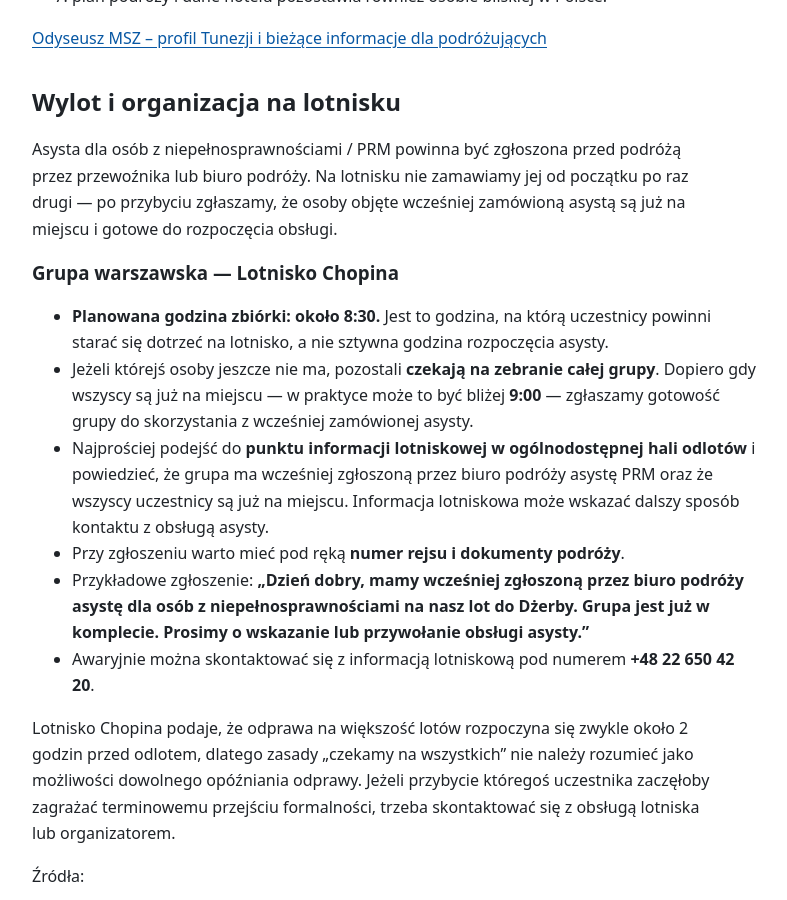
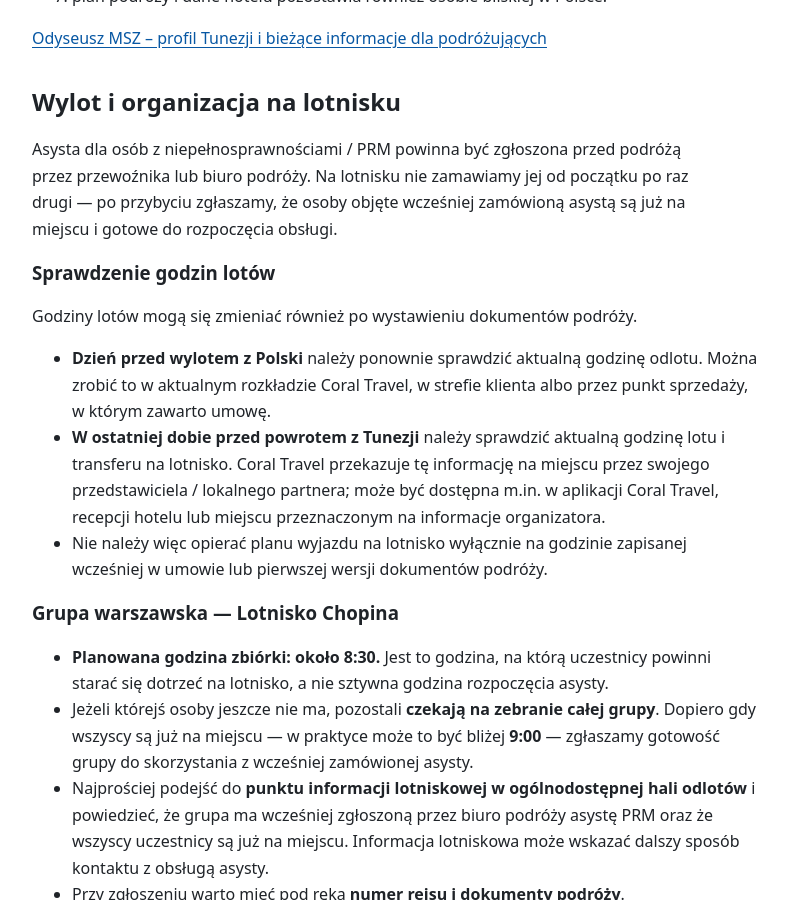
Before and after one commit to rotnicki/djerba-2026, a Jekyll site: the page built from praktyczne.md, in a window 1280 px wide and 900 px high, scrolled down 9824 px. Shown: the whole window, without its empty margins (32-819 px from the left). Built offline with Jekyll 4.4.1, drawn with Linux system fonts in a browser that asks for light colours; our own code applies the rules of GitHub Pages for plain Markdown files.

Commit message:
Dodaj procedurę sprawdzania godzin lotów

```diff
--- a/praktyczne.md
+++ b/praktyczne.md
@@ -274,6 +274,14 @@ Najrozsądniejszy plan dla naszej grupy:
 
 Asysta dla osób z niepełnosprawnościami / PRM powinna być zgłoszona przed podróżą przez przewoźnika lub biuro podróży. Na lotnisku nie zamawiamy jej od początku po raz drugi — po przybyciu zgłaszamy, że osoby objęte wcześniej zamówioną asystą są już na miejscu i gotowe do rozpoczęcia obsługi.
 
+### Sprawdzenie godzin lotów
+
+Godziny lotów mogą się zmieniać również po wystawieniu dokumentów podróży.
+
+- **Dzień przed wylotem z Polski** należy ponownie sprawdzić aktualną godzinę odlotu. Można zrobić to w aktualnym rozkładzie Coral Travel, w strefie klienta albo przez punkt sprzedaży, w którym zawarto umowę.
+- **W ostatniej dobie przed powrotem z Tunezji** należy sprawdzić aktualną godzinę lotu i transferu na lotnisko. Coral Travel przekazuje tę informację na miejscu przez swojego przedstawiciela / lokalnego partnera; może być dostępna m.in. w aplikacji Coral Travel, recepcji hotelu lub miejscu przeznaczonym na informacje organizatora.
+- Nie należy więc opierać planu wyjazdu na lotnisko wyłącznie na godzinie zapisanej wcześniej w umowie lub pierwszej wersji dokumentów podróży.
+
 ### Grupa warszawska — Lotnisko Chopina
 
 - **Planowana godzina zbiórki: około 8:30.** Jest to godzina, na którą uczestnicy powinni starać się dotrzeć na lotnisko, a nie sztywna godzina rozpoczęcia asysty.
```
